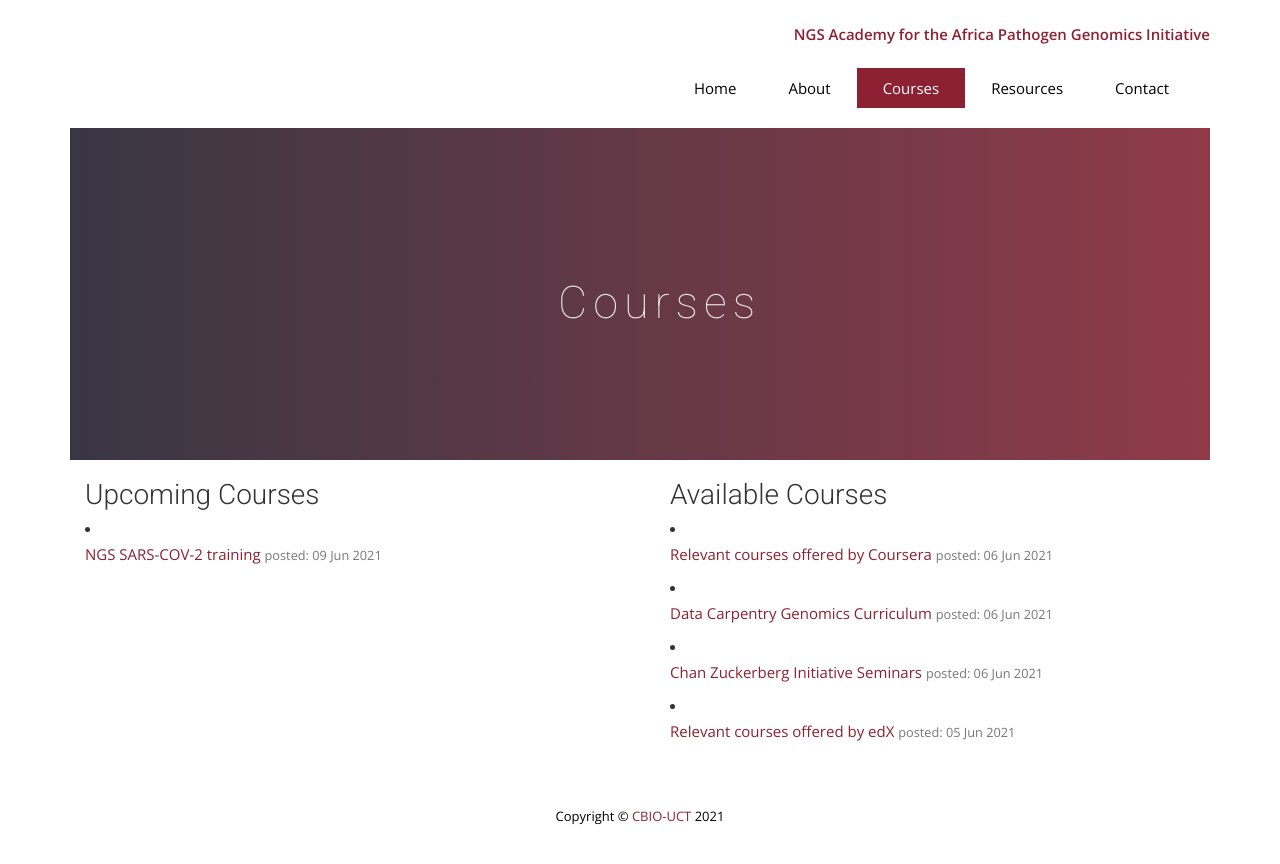
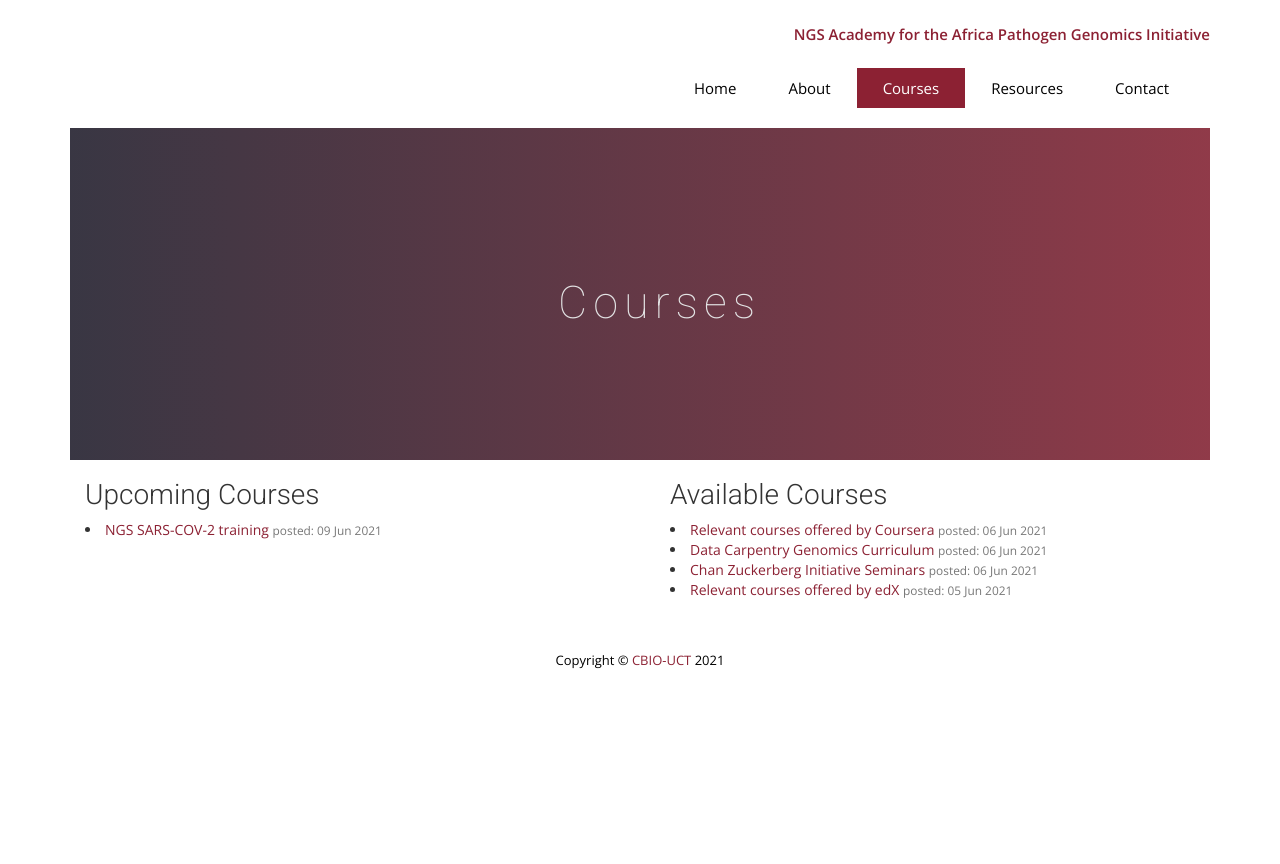
Before and after one commit to pmaturure3/ngsacad, a Jekyll site: the page built from courses.html, in a window 1280 px wide. Shown: the top 864 px of the page. Built offline with Jekyll 4.4.1, drawn with Linux system fonts in a browser that asks for light colours; nearby versions of some CDN libraries; some web fonts are replaced; comment, search, counter and statistics services are not loaded.

Commit message:
removed paragraphs on links

```diff
--- a/courses.html
+++ b/courses.html
@@ -25,10 +25,10 @@ permalink: /courses/
       {% for post in site.posts %}
       {% if post.categories contains "upcoming" %}
       <li>
-        <p><a href="{{ site.baseurl }}{{ post.url }}">{{ post.title }}</a> <small class="text-muted">posted: {{post.date
-            | date_to_string}} </small>
+        <a href="{{ site.baseurl }}{{ post.url }}">{{ post.title }}</a> <small class="text-muted">posted: {{post.date
+          | date_to_string}} </small>
 
-        </p>
+
       </li>
       {% endif %}
       {% endfor %}
@@ -38,12 +38,12 @@ permalink: /courses/
       {% for post in site.posts %}
       {% if post.categories contains "available" %}
       <li>
-        <p><a href="{{ site.baseurl }}{{ post.url }}">{{ post.title }}</a> <small class="text-muted">posted: {{
-            post.date
-            |
-            date_to_string}} </small>
+        <a href="{{ site.baseurl }}{{ post.url }}">{{ post.title }}</a> <small class="text-muted">posted: {{
+          post.date
+          |
+          date_to_string}} </small>
 
-        </p>
+
       </li>
       {% endif %}
       {% endfor %}
```
